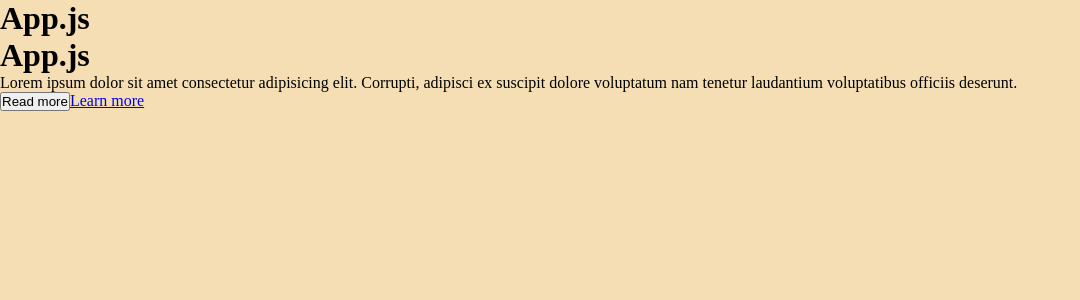
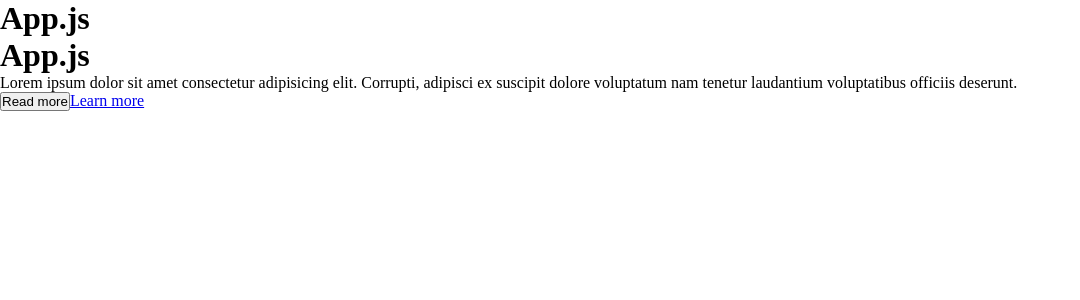
Before and after one commit to abdulhayevbahrom/shopping, a React (Create React App) app: page / in a window 1280 px wide. Shown: the top 300 px of the page, without its empty margins (0-1080 px from the left). Built offline with nearby package versions, Linux system fonts and the light colour scheme.

Commit message:
last commit

```diff
--- a/src/App.css
+++ b/src/App.css
@@ -1,5 +1,4 @@
 .app {
   width: 100%;
   height: 100vh;
-  background-color: wheat;
 }
```
